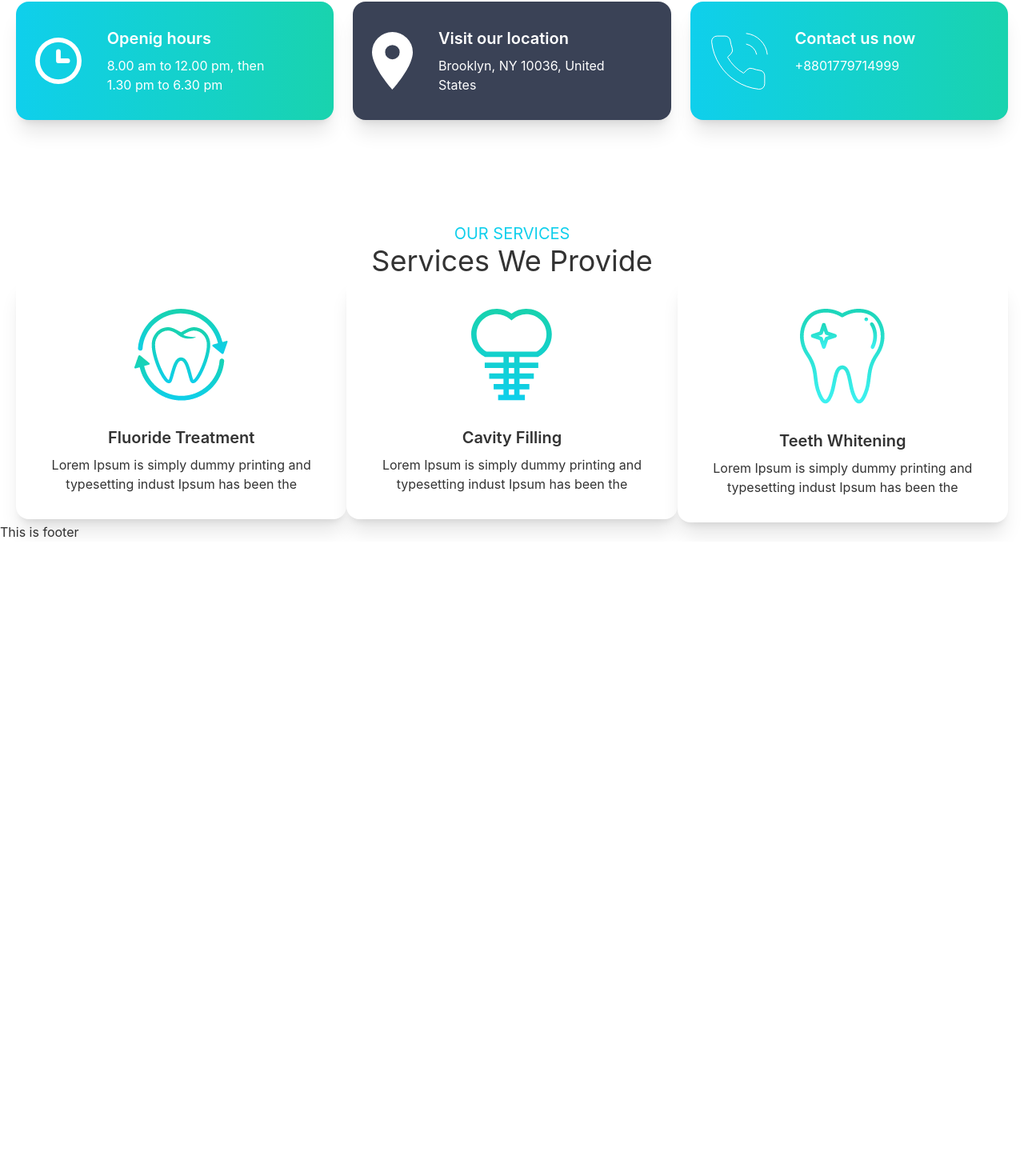
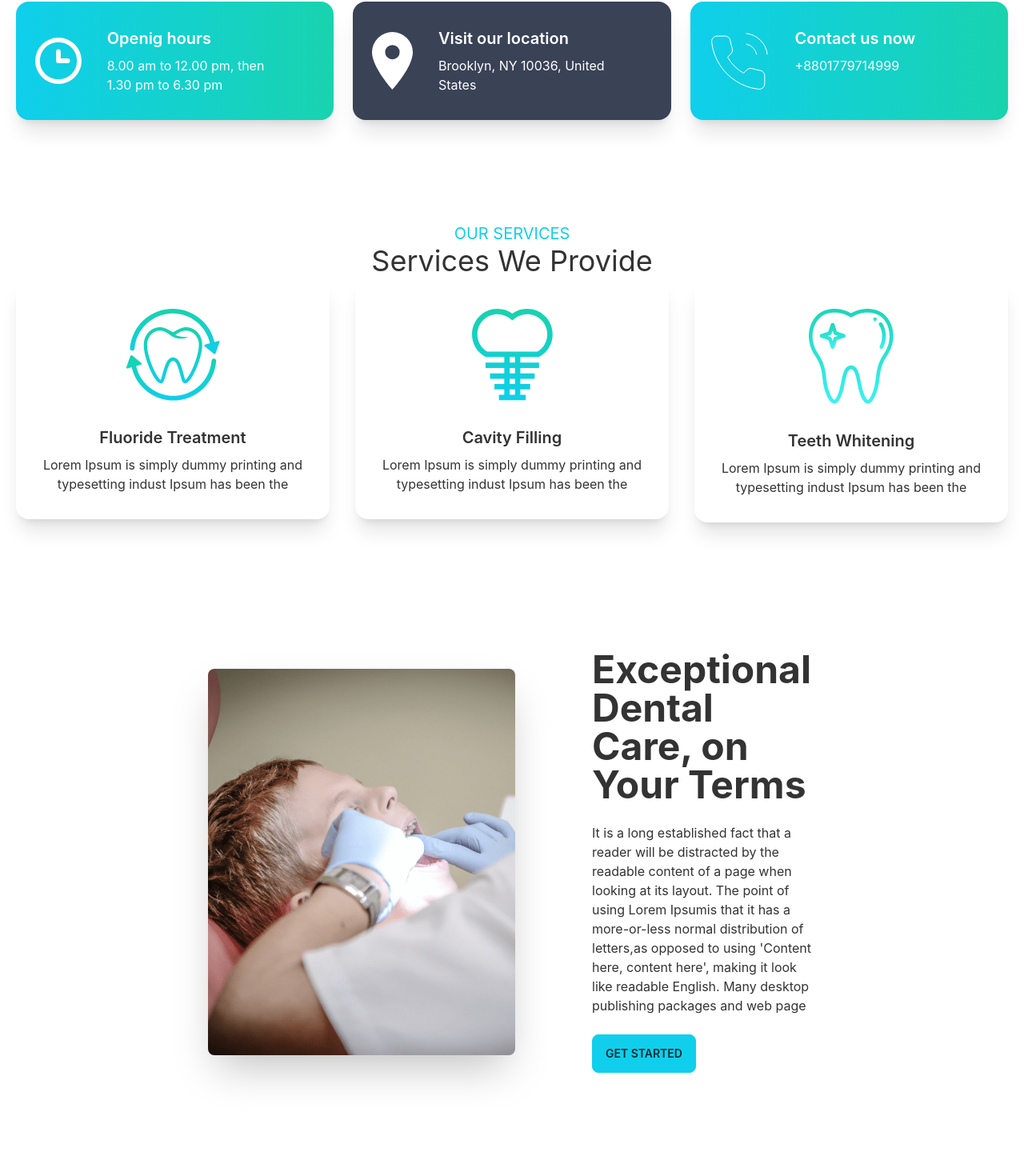
Before and after one commit to IamRidoyRoy/doctors-appointment-frontend, a React (Create React App) app: page / in a window 1280 px wide. Shown: the part 548-2018 px from the top of the page at 80% size. Before the commit the page ends 1225 px from the top, so only its background shows below. Built offline with nearby package versions, Linux system fonts and the light colour scheme.

Commit message:
Care section added

```diff
--- /dev/null
+++ b/src/Pages/Home/Cares/Cares.js
@@ -0,0 +1,20 @@
+import React from 'react';
+
+import treatment from '../../../assets/images/treatment.png'
+
+const Cares = () => {
+    return (
+        <div className="  lg:px-56 lg:py-36 ">
+            <div className="hero-content flex-col lg:flex-row gap-24">
+                <img src={treatment} className="max-w-sm rounded-lg shadow-2xl" alt='care' />
+                <div>
+                    <h1 className="text-5xl font-bold">Exceptional Dental Care, on Your Terms</h1>
+                    <p className="py-6">It is a long established fact that a reader will be distracted by the readable content of a page when looking at its layout. The point of using Lorem Ipsumis that it has a more-or-less normal distribution of letters,as opposed to using 'Content here, content here', making it look like readable English. Many desktop publishing packages and web page</p>
+                    <button className="btn btn-primary">Get Started</button>
+                </div>
+            </div>
+        </div>
+    );
+};
+
+export default Cares;
--- a/src/Pages/Home/Home.js
+++ b/src/Pages/Home/Home.js
@@ -2,6 +2,7 @@ import React from 'react';
 import Banner from './Banner/Banner';
 import CardsInfo from './CardInfo/CardsInfo';
 import Services from './Services/Services';
+import Cares from './Cares/Cares';
 
 const Home = () => {
     return (
@@ -9,6 +10,7 @@ const Home = () => {
             <Banner></Banner>
             <CardsInfo></CardsInfo>
             <Services></Services>
+            <Cares></Cares>
         </div>
     );
 };
--- a/src/Pages/Home/Services/Services.js
+++ b/src/Pages/Home/Services/Services.js
@@ -29,10 +29,10 @@ const Services = () => {
         },
     ]
     return (
-        <div className='mt-16'>
+        <div className='mt-16 '>
             <h3 className='flex justify-center open-sans text-xl text-primary mt-32'>OUR SERVICES</h3>
             <h1 className='flex justify-center open-sans text-4xl'>Services We Provide</h1>
-            <div className='grid grid-cols-1 md:grid-cols-2 lg:grid-cols-3 '>
+            <div className='grid grid-cols-1 md:grid-cols-2 lg:grid-cols-3 gap-8 '>
                 {
                     servicesData.map((service) => <Service key={service} service={service}></Service>)
                 }
```
